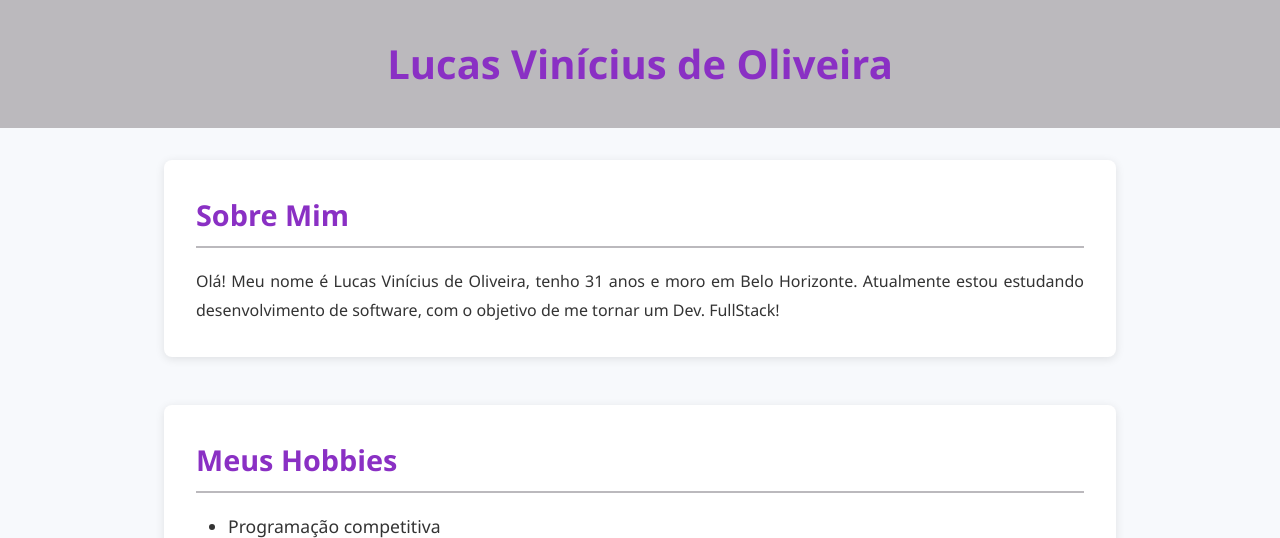
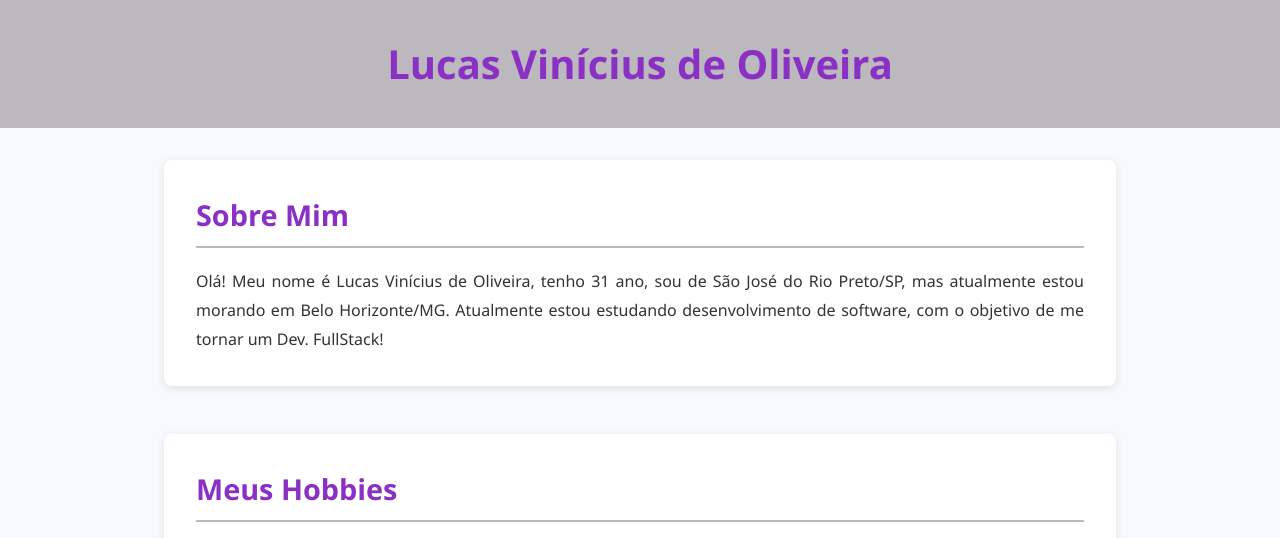
Before and after one commit to lucaxjordo/atv-uninter-fds, a plain HTML site: page index.html in a window 1280 px wide. Shown: the top 538 px of the page. Drawn offline with Linux system fonts and the light colour scheme.

Commit message:
feat(about): atualiza texto da seção About no index.html

```diff
--- a/index.html
+++ b/index.html
@@ -16,7 +16,7 @@
         <section class="biografia">
             <h2>Sobre Mim</h2>
             <p>
-                Olá! Meu nome é Lucas Vinícius de Oliveira, tenho 31 anos e moro em Belo Horizonte.
+                Olá! Meu nome é Lucas Vinícius de Oliveira, tenho 31 ano, sou de São José do Rio Preto/SP, mas atualmente estou morando em Belo Horizonte/MG.
                 Atualmente estou estudando desenvolvimento de software, com o objetivo de me tornar um Dev. FullStack!
 
             </p>
```
